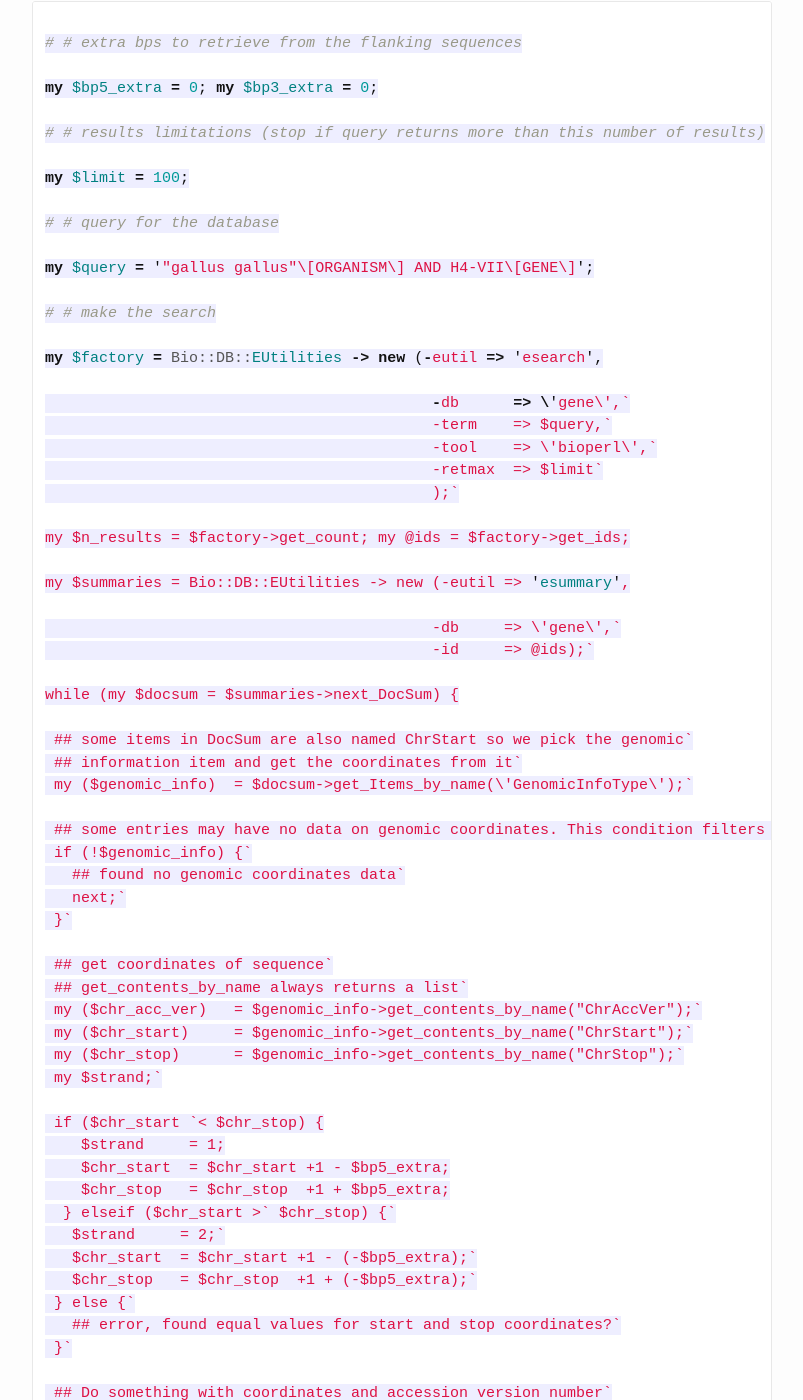
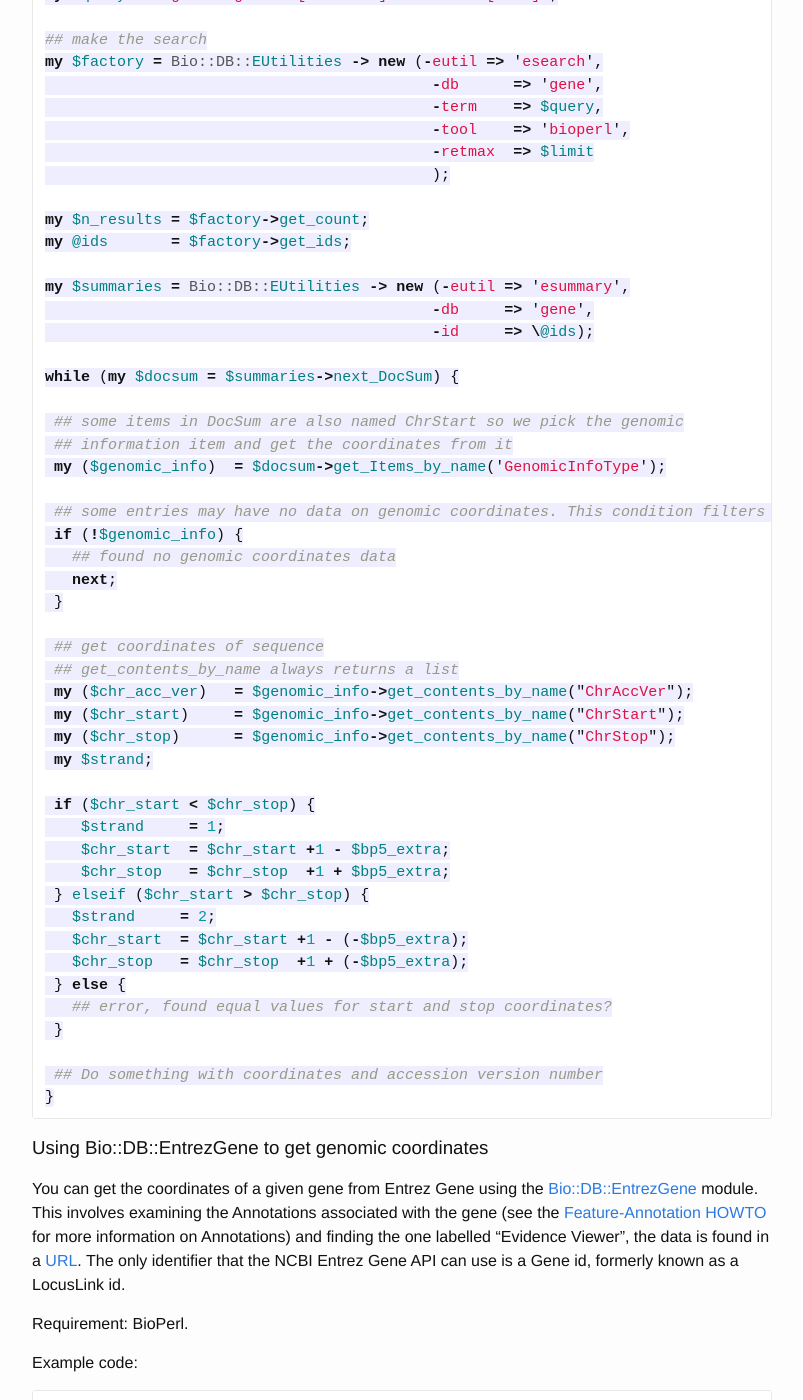
Before and after one commit to bioperl/bioperl.github.io, a Jekyll site: the page built from howtos/Getting_Genomic_Sequences.md, in a window 1280 px wide and 1400 px high, scrolled down 2737 px. Shown: the whole window, without its empty margins (238-1041 px from the left). Built offline with Jekyll 4.4.1, drawn with Linux system fonts in a browser that asks for light colours; Markdown is read by kramdown in place of the engine named in the settings; some of the changed text lies outside the part shown.

Commit message:
fixing formatting

````diff
--- a/howtos/Getting_Genomic_Sequences.md
+++ b/howtos/Getting_Genomic_Sequences.md
@@ -5,9 +5,9 @@ layout: default
 
 ### Authors
 
-Brian Osborne
+[Brian Osborne](http://www.bioperl.org/wiki/Brian_Osborne)
 
-Chris Fields
+[Chris Fields](http://www.bioperl.org/wiki/User:Cjfields)
 
 ### Copyright
 
@@ -72,130 +68,116 @@ my $gene_adaptor = $reg->get_adaptor($species, $source, 'Gene' );
 
 foreach my $gene (@{$gene_adaptor->fetch_all_by_external_name($identifier)}) {
 
-   # the seq method in gene returns the nucleotide sequence`
-   # [warning] in transcript and exon objects, the seq method returns a biperl Bio::Seq object`
-   print "gene sequence for " . $identifier.":\`
+   # the seq method in gene returns the nucleotide sequence
+   # [warning] in transcript and exon objects, the seq method returns a bioperl
+   # Bio::Seq object
+   print "gene sequence for " . $identifier.":\n". $gene->seq() . "\n";
 
-". $gene->seq() . " ";
+   foreach my $trans (@{$gene->get_all_Transcripts}) {
 
-   foreach my $trans (@{$gene->get_all_Transcripts}) {`
-
-       # print the spliced sequence in fasta (you can print the raw seq with $trans->seq->seq())`
-       print "ttranscript " . $trans->stable_id() . ":\`
-
-";
-
-       $out_seq->write_seq($trans->seq);`
-   }`
-
+       # print the spliced sequence in fasta (you can print the raw seq with
+       # $trans->seq->seq())
+       print "\ttranscript " . $trans->stable_id() . ":\n";
+       $out_seq->write_seq($trans->seq);
+   }
 }
-
 ```
 
-You also have the option of using raw [SQL] when using the ENSEMBL API, the result is that this is a very powerful API for analyzing genomic data.
+You also have the option of using raw [SQL](http://en.wikipedia.org/wiki/Sql) when using the ENSEMBL API, the result is that this is a very powerful API for analyzing genomic data.
 
 #### Notes on this example
 
 -   This bit of code has <b>not been extensively tested</b>.
 
-
 -   The `fetch_all_by_external_name` method does not accept a namespace or database name as an argument, so it lacks some precision. Be careful that your query returns just one sequence. Alternatively use a more precise SQL statement rather than `fetch_all_by_external_name`.
-
 
 -   To get a listing of available databases using mysql:
 
-
+```
        $ mysql -u anonymous -h ensembldb.ensembl.org
        Welcome to the MySQL monitor. ...
 
        mysql> show databases like "homo_sapiens_core%";
        mysql> show databases;
+```
 
 ### Using Bio::DB::EUtilities to get genomic coordinates
 
 It's easy to get the coordinates of a given gene using EUtilities. The following code uses EUtilities' esearch to obtain a list of ids, and esummary to obtain the data which is then used to calculate the coordinates. It also allows to selected extra flanquing sequences (on both 5' and 3' ends).
 
 ```perl
-
-# # extra bps to retrieve from the flanking sequences
-
-my $bp5_extra = 0; my $bp3_extra = 0;
-
-# # results limitations (stop if query returns more than this number of results)
-
+## extra bps to retrieve from the flanking sequences
+my $bp5_extra = 0;
+my $bp3_extra = 0;
+## results limitations (stop if query returns more than this number of results)
 my $limit = 100;
 
-# # query for the database
+## query for the database
+my $query = '"gallus gallus"[ORGANISM] AND H4-VII[GENE]';
 
-my $query = '"gallus gallus"\[ORGANISM\] AND H4-VII\[GENE\]';
+## make the search
+my $factory = Bio::DB::EUtilities -> new (-eutil => 'esearch',
+                                           -db      => 'gene',
+                                           -term    => $query,
+                                           -tool    => 'bioperl',
+                                           -retmax  => $limit
+                                           );
 
-# # make the search
-
-my $factory = Bio::DB::EUtilities -> new (-eutil => 'esearch',
-
-                                           -db      => \'gene\',`
-                                           -term    => $query,`
-                                           -tool    => \'bioperl\',`
-                                           -retmax  => $limit`
-                                           );`
-
-my $n_results = $factory->get_count; my @ids = $factory->get_ids;
+my $n_results = $factory->get_count;
+my @ids       = $factory->get_ids;
 
 my $summaries = Bio::DB::EUtilities -> new (-eutil => 'esummary',
-
-                                           -db     => \'gene\',`
-                                           -id     => @ids);`
+                                           -db     => 'gene',
+                                           -id     => \@ids);
 
 while (my $docsum = $summaries->next_DocSum) {
 
- ## some items in DocSum are also named ChrStart so we pick the genomic`
- ## information item and get the coordinates from it`
- my ($genomic_info)  = $docsum->get_Items_by_name(\'GenomicInfoType\');`
+ ## some items in DocSum are also named ChrStart so we pick the genomic
+ ## information item and get the coordinates from it
+ my ($genomic_info)  = $docsum->get_Items_by_name('GenomicInfoType');
 
- ## some entries may have no data on genomic coordinates. This condition filters then out`
- if (!$genomic_info) {`
-   ## found no genomic coordinates data`
-   next;`
- }`
+ ## some entries may have no data on genomic coordinates. This condition filters them out
+ if (!$genomic_info) {
+   ## found no genomic coordinates data
+   next;
+ }
 
- ## get coordinates of sequence`
- ## get_contents_by_name always returns a list`
- my ($chr_acc_ver)   = $genomic_info->get_contents_by_name("ChrAccVer");`
- my ($chr_start)     = $genomic_info->get_contents_by_name("ChrStart");`
- my ($chr_stop)      = $genomic_info->get_contents_by_name("ChrStop");`
- my $strand;`
+ ## get coordinates of sequence
+ ## get_contents_by_name always returns a list
+ my ($chr_acc_ver)   = $genomic_info->get_contents_by_name("ChrAccVer");
+ my ($chr_start)     = $genomic_info->get_contents_by_name("ChrStart");
+ my ($chr_stop)      = $genomic_info->get_contents_by_name("ChrStop");
+ my $strand;
 
- if ($chr_start `< $chr_stop) {
+ if ($chr_start < $chr_stop) {
     $strand     = 1;
     $chr_start  = $chr_start +1 - $bp5_extra;
     $chr_stop   = $chr_stop  +1 + $bp5_extra;
-  } elseif ($chr_start >` $chr_stop) {`
-   $strand     = 2;`
-   $chr_start  = $chr_start +1 - (-$bp5_extra);`
-   $chr_stop   = $chr_stop  +1 + (-$bp5_extra);`
- } else {`
-   ## error, found equal values for start and stop coordinates?`
- }`
+ } elseif ($chr_start > $chr_stop) {
+   $strand     = 2;
+   $chr_start  = $chr_start +1 - (-$bp5_extra);
+   $chr_stop   = $chr_stop  +1 + (-$bp5_extra);
+ } else {
+   ## error, found equal values for start and stop coordinates?
+ }
 
- ## Do something with coordinates and accession version number`
-
+ ## Do something with coordinates and accession version number
 }
-
 ```
 
-### Using Bio::DB::EntrezGene to get genomic coordinates
+### Using Bio::DB::EntrezGene to get genomic coordinates<a name="Using_Bio::DB::EntrezGene_to_get_genomic_coordinates"></a>
 
-You can get the coordinates of a given gene from Entrez Gene using the module. This involves examining the Annotations associated with the gene (see the [Feature-Annotation HOWTO] for more information on Annotations) and finding the one labelled "Evidence Viewer", the data is found in a [URL]. The only identifier that the NCBI Entrez Gene API can use is a Gene id, formerly known as a LocusLink id.
+You can get the coordinates of a given gene from Entrez Gene using the [Bio::DB::EntrezGene](https://metacpan.org/pod/Bio::DB::EntrezGene) module. This involves examining the Annotations associated with the gene (see the [Feature-Annotation HOWTO](Feature-Annotation.html) for more information on Annotations) and finding the one labelled "Evidence Viewer", the data is found in a [URL](http://en.wikipedia.org/wiki/Url). The only identifier that the NCBI Entrez Gene API can use is a Gene id, formerly known as a LocusLink id.
 
 Requirement: BioPerl.
 
 Example code:
 
 ```perl
+use strict;
+use Bio::DB::EntrezGene;
 
-use strict; use Bio::DB::EntrezGene;
-
-my $id = shift or die "Id? "; \# use a Gene id
+my $id = shift or die "Id? "; # use a Gene id
 
 my $db = new Bio::DB::EntrezGene;
 
@@ -203,126 +185,101 @@ my $seq = $db->get_Seq_by_id($id);
 
 my $ac = $seq->annotation;
 
-for my $ann ($ac->get_Annotations('dblink')) { tif ($ann->database eq "Evidence Viewer") {
-
-               # get the sequence identifier, the start, and the stop`
-
-ttmy ($contig,$from,$to) = $ann->url =~ tt /contig=(\[^&\]+).+from=(d+)&to=(d+)/; ttprint "$contigt$fromt$to "; t} }
-
+for my $ann ($ac->get_Annotations('dblink')) {
+  if ($ann->database eq "Evidence Viewer") {
+    # get the sequence identifier, the start, and the stop
+    my ($contig,$from,$to) = $ann->url =~ /contig=([^&]+).+from=(\d+)&to=(\d+)/;
+    print "$contig\t$from\t$to\n";
+  }
+}
 ```
 
-This data is found in a Annotation.
+This data is found in a [Bio::Annotation::DBLink](https://metacpan.org/pod/Bio::Annotation::DBLink) Annotation.
 
-Once you have the coordinates you can use them to retrieve a sub-sequence either by using a local indexed file (e.g. ) or by retrieving the sequence from a remote database (e.g. , and using `subseq` or `trunc` from or (the first approach will give you the best performance).
+Once you have the coordinates you can use them to retrieve a sub-sequence either by using a local indexed file (e.g. [Bio::DB::Fasta](https://metacpan.org/pod/Bio::DB::Fasta)) or by retrieving the sequence from a remote database (e.g. [Bio::DB::GenBank](https://metacpan.org/pod/Bio::DB::GenBank), [Bio::DB::RefSeq](https://metacpan.org/pod/Bio::DB::RefSeq) and using `subseq` or `trunc` from [Bio::PrimarySeq](https://metacpan.org/pod/Bio::PrimarySeq) or [Bio::PrimarySeqI](https://metacpan.org/pod/Bio::PrimarySeqI) (the first approach will give you the best performance).
 
 ### Using Bio::DB::GenBank when you have genomic coordinates to get a Seq object
 
-Once you have the coordinates, sequences can be easily pulled from [Genbank], complete with Genbank's annotation.
+Once you have the coordinates, sequences can be easily pulled from [Genbank](https://en.wikipedia.org/wiki/GenBank), complete with Genbank's annotation.
 
 This is a simple example that creates a Seq object in the end.
 
 ```perl
-
 my $gb = Bio::DB::GenBank->new(-format => 'genbank',
-
-                               -seq_start  => $chr_start,`
-                               -seq_stop   => $chr_stop,`
-                               -strand     => $strand`
-                               );`
+                               -seq_start  => $chr_start,
+                               -seq_stop   => $chr_stop,
+                               -strand     => $strand
+                               );
 
 my $obj = $gb->get_Seq_by_acc($chr_acc_ver);
-
 ```
 
-The following is an example of how you can pull sequence chunks from [GenBank], complete with GenBank's annotation, using objects generated by a factory.
+The following is an example of how you can pull sequence chunks from [GenBank](https://en.wikipedia.org/wiki/GenBank), complete with GenBank's annotation, using [Bio::SeqFeature::Generic](https://metacpan.org/pod/Bio::SeqFeature::Generic) objects generated by a [Bio::Tools::RNAMotif](https://metacpan.org/pod/Bio::Tools::RNAMotif) factory.
 
-Note that you could easily replace with anything that gives start, end, and strand information. While the last `foreach` loop just dumps sequence annotation information, it could be modified to add the sequence feature, determine the seqfeatures's genomic context to surrounding features, etc. For more information, see .
+Note that you could easily replace [Bio::Tools::RNAMotif](https://metacpan.org/pod/Bio::Tools::RNAMotif) with anything that gives start, end, and strand information. While the last `foreach` loop just dumps sequence annotation information, it could be modified to add the sequence feature, determine the seqfeatures's genomic context to surrounding features, etc. For more information, see [Bio::DB::GenBank](https://metacpan.org/pod/Bio::DB::GenBank).
 
 Requirement: BioPerl.
 
 ```perl
-
-#!perl
-
-use strict; use Bio::Tools::RNAMotif; \# or anything that gives start, end, strand info use Bio::DB::GenBank; use Bio::SeqIO;
+use strict;
+use Bio::Tools::RNAMotif; # or anything that gives start, end, strand info
+use Bio::DB::GenBank;
+use Bio::SeqIO;
 
 my $factory = Bio::Tools::RNAMotif->new(-file=>'clean_RNAMotif.txt',
-
-                                       -motiftag => \'protein_binding\',`
-                                       -desctag => \'pyrR_BL\'`
-                                       );`
+                                       -motiftag => 'protein_binding',
+                                       -desctag => 'pyrR_BL'
+                                       );
 
 # array of Bio::SeqFeature::Generic objects generated by Bio::Tools::RNAMotif factory
-
-my @motifs = (); while(my $motif = $factory->next_prediction) {
-
-   push @motifs, $motif;`
-
+my @motifs = ();
+while(my $motif = $factory->next_prediction) {
+   push @motifs, $motif;
 }
 
 # Start Bio::SeqIO factory
+my $outfile = Bio::SeqIO->new(-file => '> temp.txt',
+                          -format => 'genbank');
 
-my $outfile = Bio::SeqIO->new(-file => '> temp.txt',
-
-                          -format => \'genbank\');`
-
-my @seqs = (); foreach my $motif (@motifs) {
-
-   my $strand = ($sf->strand == 1) ? 1 : 2;`
-   my $seqstart = $sf->start - 500;`
-   my $seqend = $sf->end + 500;    `
-   # Below is from Bio::DB::GenBank POD, with some modifications`
-   my $factory = Bio::DB::GenBank->new(-format => \'genbank\',`
-                                  -seq_start => $seqstart,    # 500 bp upstream`
-                                  -seq_stop => $$seqend,     # 500 bp downstream`
-                                  -strand => $strand,     # 1=plus, 2=minus`
-                                 );`
-   my $seqin = $factory->get_Seq_by_acc($motif->seq_id);`
-   # store away files`
-   $outfile->write_seq($seqin);`
-   # may take lots of memory if you have many seqfeatures`
-   push @seqs, $seqin; `
-   sleep 3;  # don\'t irritate NCBI`
-
+my @seqs = ();
+foreach my $motif (@motifs) {
+   my $strand = ($sf->strand == 1) ? 1 : 2;
+   my $seqstart = $sf->start - 500;
+   my $seqend = $sf->end + 500;
+   # Below is from Bio::DB::GenBank POD, with some modifications
+   my $factory = Bio::DB::GenBank->new(-format => 'genbank',
+                                  -seq_start => $seqstart,    # 500 bp upstream
+                                  -seq_stop => $seqend,     # 500 bp downstream
+                                  -strand => $strand,     # 1=plus, 2=minus
+                                 );
+   my $seqin = $factory->get_Seq_by_acc($motif->seq_id);
+   # store away files
+   $outfile->write_seq($seqin);
+   # may take lots of memory if you have many seqfeatures
+   push @seqs, $seqin;
+   sleep 3;  # don't irritate NCBI
 }
 
 # from HOWTO:Feature-Annotation; gives seq annotation
-
 foreach my $seq (@seqs) {
-
-   print $seq->accession_number,"t",`
-          $seq->length,"\`
-
-";
-
-   for my $feat_object ($seq->get_SeqFeatures) {`
-       next unless $feat_object->primary_tag eq "CDS";`
-       print "primary tag: ", $feat_object->primary_tag, "\`
-
-";
-
-           for my $tag ($feat_object->get_all_tags) {             `
-           print "  tag: ", $tag, "\`
-
-";
-
-               for my $value ($feat_object->get_tag_values($tag)) {                `
-               print "    value: ", $value, "\`
-
-";
-
-           }          `
-       }       `
-   }`
-
+   print $seq->accession_number,"t",
+          $seq->length,"\n";
+   for my $feat_object ($seq->get_SeqFeatures) {
+       next unless $feat_object->primary_tag eq "CDS";
+       print "primary tag: ", $feat_object->primary_tag, "\n";
+           for my $tag ($feat_object->get_all_tags) {
+           print "  tag: ", $tag, "\n";
+               for my $value ($feat_object->get_tag_values($tag)) {
+               print "    value: ", $value, "\n";
+           }
+       }
+   }
 }
-
 ```
 
 ### Using Bio::DB::EUtilities to get raw GenBank-formatted sequence
 
-The [EUtilities Cookbook] has two examples on how to retrieve the sequence for a gene region using esummary information.
+The [EUtilities Cookbook](EUtilities_Cookbook.html) has two examples on how to retrieve the sequence for a gene region using esummary information.
 
-'
 
- <Category:Fetching/Scrapbook>
+[Category](http://www.bioperl.org/wiki/Special:Categories): [HOWTOs](http://www.bioperl.org/wiki/Category:HOWTOs) | [Fetching/Scrapbook](http://www.bioperl.org/wiki/Category:Fetching/Scrapbook)
````
Also changed, not shown: other parts of howtos/Getting_Genomic_Sequences.md (+22 -26 lines).
